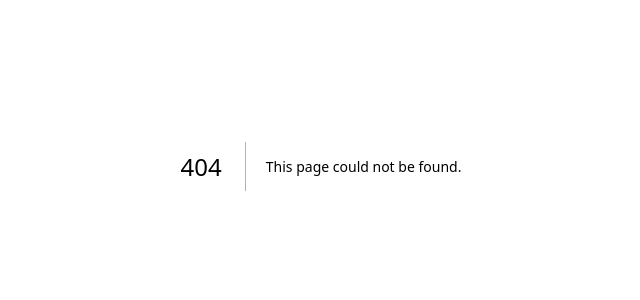
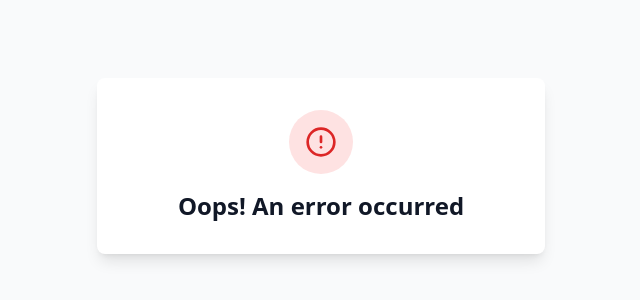
Before and after one commit to rasha-hantash/fullstack-traba-copy-cat, a Next.js app in the folder frontend/: page /error in a window 1280 px wide. Before the commit this address had no page. Shown: the part 234-534 px from the top of the page, without its empty margins (319-959 px from the left). Built offline with nearby package versions, Linux system fonts and the light colour scheme.

Commit message:
error page

```diff
--- /dev/null
+++ b/frontend/app/error/page.tsx
@@ -0,0 +1,23 @@
+import React from 'react';
+import { AlertCircle } from 'lucide-react';
+
+const ErrorPage = () => {
+  // Get error message from URL search params
+//   const searchParams = new URLSearchParams(window.location.search);
+//   const errorMessage = searchParams.get('message') || 'Something went wrong';
+
+  return (
+    <div className="min-h-screen flex items-center justify-center bg-gray-50">
+      <div className="max-w-md w-full px-6 py-8 bg-white rounded-lg shadow-lg">
+        <div className="flex flex-col items-center gap-4">
+          <div className="h-16 w-16 bg-red-100 rounded-full flex items-center justify-center">
+            <AlertCircle className="h-8 w-8 text-red-600" />
+          </div>
+          <h1 className="text-2xl font-bold text-gray-900">Oops! An error occurred</h1>
+        </div>
+      </div>
+    </div>
+  );
+};
+
+export default ErrorPage;
```
